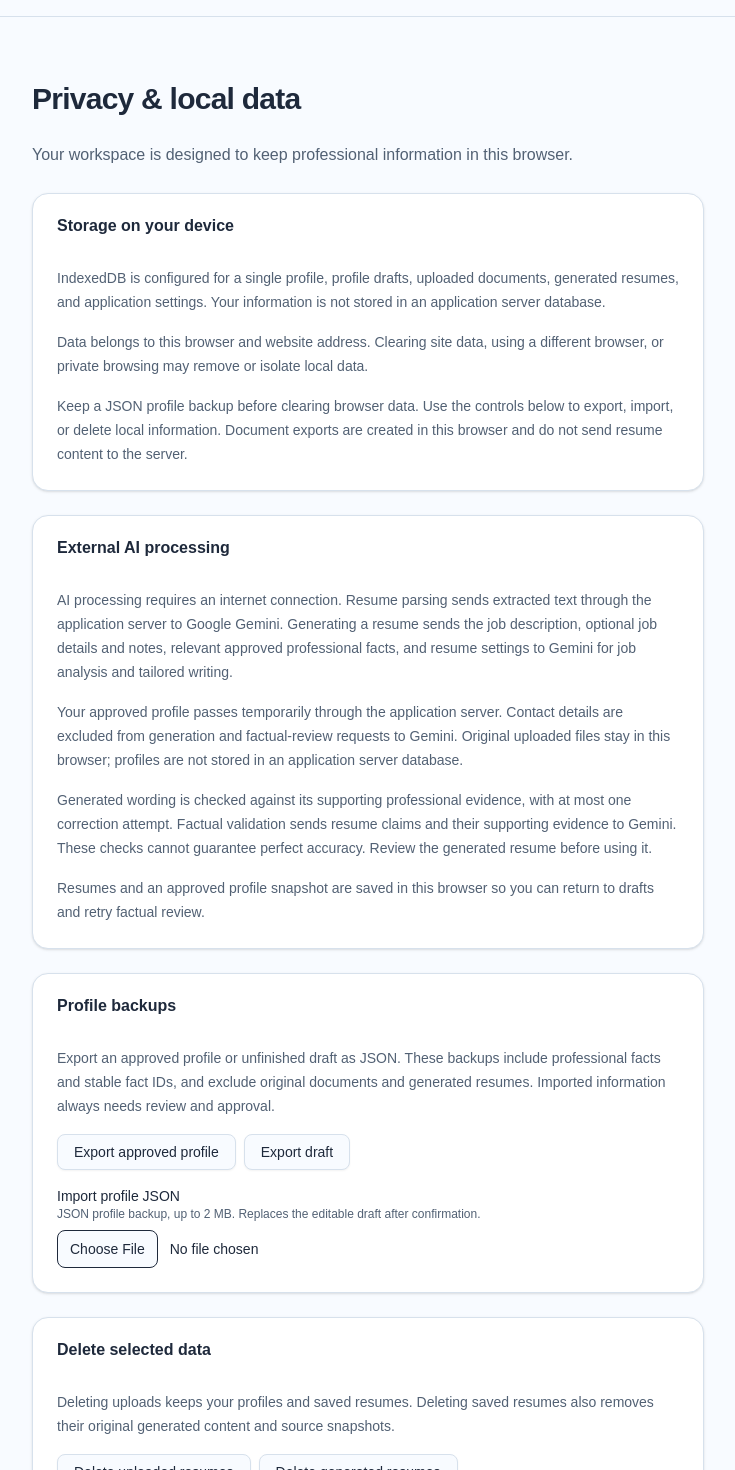
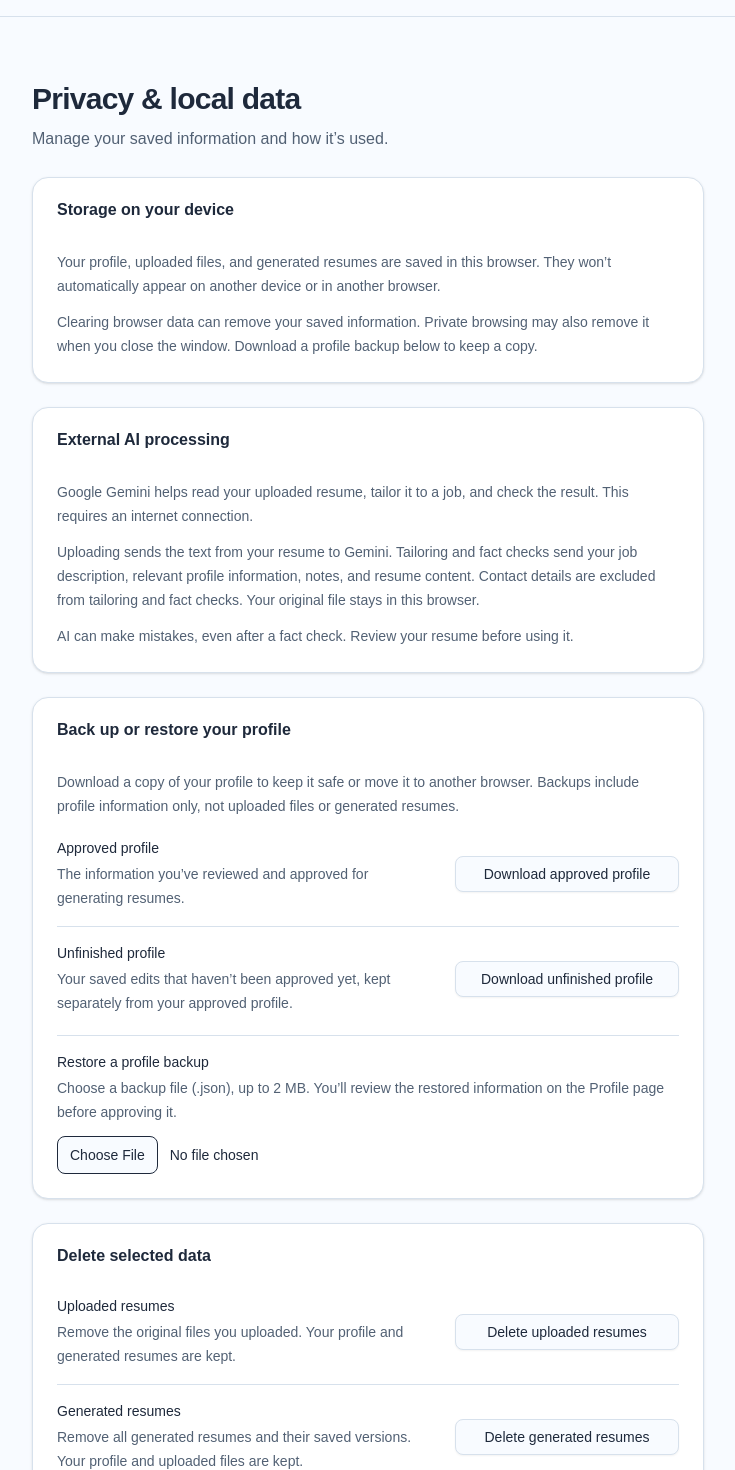
Before and after one commit to iansamuellosch/AIResumeTailor, a Next.js app: page /settings in a window 1280 px wide. Shown: the part 60-1530 px from the top of the page, without its empty margins (64-799 px from the left). Built offline with nearby package versions, Linux system fonts and the light colour scheme.

Commit message:
Clarify Settings copy and align profile data actions

```diff
--- a/src/app/settings/page.tsx
+++ b/src/app/settings/page.tsx
@@ -1,11 +1,30 @@
 import { LocalData } from "@/components/settings/local-data";
 import { ClearResumeData } from "@/components/settings/clear-resume-data";
 import { Card, CardContent, CardHeader, CardTitle } from "@/components/ui/card";
+
 export default function SettingsPage() {
-  return <div className="max-w-2xl space-y-6"><h1 className="text-3xl font-semibold tracking-tight">Privacy & local data</h1><p className="leading-7 text-muted-foreground">Your workspace is designed to keep professional information in this browser.</p><Card><CardHeader><CardTitle>Storage on your device</CardTitle></CardHeader><CardContent className="space-y-4 text-sm leading-6 text-muted-foreground"><p>IndexedDB is configured for a single profile, profile drafts, uploaded documents, generated resumes, and application settings. Your information is not stored in an application server database.</p><p>Data belongs to this browser and website address. Clearing site data, using a different browser, or private browsing may remove or isolate local data.</p><p>Keep a JSON profile backup before clearing browser data. Use the controls below to export, import, or delete local information. Document exports are created in this browser and do not send resume content to the server.</p></CardContent></Card><Card><CardHeader><CardTitle>External AI processing</CardTitle></CardHeader><CardContent className="space-y-4 text-sm leading-6 text-muted-foreground">
-    <p>AI processing requires an internet connection. Resume parsing sends extracted text through the application server to Google Gemini. Generating a resume sends the job description, optional job details and notes, relevant approved professional facts, and resume settings to Gemini for job analysis and tailored writing.</p>
-    <p>Your approved profile passes temporarily through the application server. Contact details are excluded from generation and factual-review requests to Gemini. Original uploaded files stay in this browser; profiles are not stored in an application server database.</p>
-    <p>Generated wording is checked against its supporting professional evidence, with at most one correction attempt. Factual validation sends resume claims and their supporting evidence to Gemini. These checks cannot guarantee perfect accuracy. Review the generated resume before using it.</p>
-    <p>Resumes and an approved profile snapshot are saved in this browser so you can return to drafts and retry factual review.</p>
-  </CardContent></Card><LocalData /><ClearResumeData /><p className="text-sm text-muted-foreground">Application version 0.6.0</p></div>;
+  return <div className="max-w-2xl space-y-6">
+    <div className="space-y-2">
+      <h1 className="text-3xl font-semibold tracking-tight">Privacy & local data</h1>
+      <p className="leading-7 text-muted-foreground">Manage your saved information and how it’s used.</p>
+    </div>
+    <Card>
+      <CardHeader><CardTitle>Storage on your device</CardTitle></CardHeader>
+      <CardContent className="space-y-3 text-sm leading-6 text-muted-foreground">
+        <p>Your profile, uploaded files, and generated resumes are saved in this browser. They won’t automatically appear on another device or in another browser.</p>
+        <p>Clearing browser data can remove your saved information. Private browsing may also remove it when you close the window. Download a profile backup below to keep a copy.</p>
+      </CardContent>
+    </Card>
+    <Card>
+      <CardHeader><CardTitle>External AI processing</CardTitle></CardHeader>
+      <CardContent className="space-y-3 text-sm leading-6 text-muted-foreground">
+        <p>Google Gemini helps read your uploaded resume, tailor it to a job, and check the result. This requires an internet connection.</p>
+        <p>Uploading sends the text from your resume to Gemini. Tailoring and fact checks send your job description, relevant profile information, notes, and resume content. Contact details are excluded from tailoring and fact checks. Your original file stays in this browser.</p>
+        <p>AI can make mistakes, even after a fact check. Review your resume before using it.</p>
+      </CardContent>
+    </Card>
+    <LocalData />
+    <ClearResumeData />
+    <p className="text-sm text-muted-foreground">Application version 0.6.0</p>
+  </div>;
 }
--- a/src/components/settings/local-data.tsx
+++ b/src/components/settings/local-data.tsx
@@ -20,21 +20,36 @@ export function LocalData() {
   async function importFile(file: File) {
     if (file.size > MAX_PROFILE_IMPORT_BYTES) throw new Error("Profile imports are limited to 2 MB.");
     const profile = parseProfileImport(await file.text()); const db = getDatabase(); const revision = await readImportRevision(db);
-    if ((revision.draft || revision.verified) && !window.confirm("Import this profile as a new draft? Your current draft will be replaced. Your approved profile stays unchanged until you review and approve the import.")) return;
+    if ((revision.draft || revision.verified) && !window.confirm("Restore this profile backup? It will replace your unfinished profile. Your approved profile stays unchanged until you review and approve the restored information.")) return;
     await importProfileDraft(db, profile, revision);
     // Full reload ensures any cached editor state reflects the imported draft.
     // eslint-disable-next-line @next/next/no-location-assign-relative-destination -- Import needs a fresh local editor session.
     window.location.assign("/profile");
   }
   return <>
-    <Card><CardHeader><CardTitle>Profile backups</CardTitle></CardHeader><CardContent className="space-y-4">
-      <p className="text-sm leading-6 text-muted-foreground">Export an approved profile or unfinished draft as JSON. These backups include professional facts and stable fact IDs, and exclude original documents and generated resumes. Imported information always needs review and approval.</p>
-      <div className="flex flex-wrap gap-2"><Button disabled={busy} variant="outline" onClick={() => void run(() => backup("verified"))}>Export approved profile</Button><Button disabled={busy} variant="outline" onClick={() => void run(() => backup("draft"))}>Export draft</Button></div>
-      <div><label htmlFor="profile-import" className="block text-sm font-medium">Import profile JSON</label><p id="profile-import-help" className="mb-2 text-xs text-muted-foreground">JSON profile backup, up to 2 MB. Replaces the editable draft after confirmation.</p><input id="profile-import" type="file" accept=".json,application/json" disabled={busy} aria-describedby="profile-import-help" onChange={(event) => { const file = event.target.files?.[0]; event.target.value = ""; if (file) void run(() => importFile(file)); }} className="block w-full min-w-0 text-sm file:mr-3 file:rounded-md file:border file:bg-background file:px-3 file:py-2 file:font-medium" /></div>
+    <Card><CardHeader><CardTitle>Back up or restore your profile</CardTitle></CardHeader><CardContent className="space-y-5">
+      <p className="text-sm leading-6 text-muted-foreground">Download a copy of your profile to keep it safe or move it to another browser. Backups include profile information only, not uploaded files or generated resumes.</p>
+      <div className="divide-y">
+        <div className="flex flex-col gap-3 pb-4 sm:flex-row sm:items-center sm:justify-between sm:gap-5">
+          <div className="space-y-1"><h3 className="text-sm font-medium">Approved profile</h3><p className="text-sm leading-6 text-muted-foreground">The information you’ve reviewed and approved for generating resumes.</p></div>
+          <Button className="shrink-0 sm:w-56" disabled={busy} variant="outline" onClick={() => void run(() => backup("verified"))}>Download approved profile</Button>
+        </div>
+        <div className="flex flex-col gap-3 pt-4 sm:flex-row sm:items-center sm:justify-between sm:gap-5">
+          <div className="space-y-1"><h3 className="text-sm font-medium">Unfinished profile</h3><p className="text-sm leading-6 text-muted-foreground">Your saved edits that haven’t been approved yet, kept separately from your approved profile.</p></div>
+          <Button className="shrink-0 sm:w-56" disabled={busy} variant="outline" onClick={() => void run(() => backup("draft"))}>Download unfinished profile</Button>
+        </div>
+      </div>
+      <div className="border-t pt-4"><label htmlFor="profile-import" className="block text-sm font-medium">Restore a profile backup</label><p id="profile-import-help" className="mb-3 mt-1 text-sm leading-6 text-muted-foreground">Choose a backup file (.json), up to 2 MB. You’ll review the restored information on the Profile page before approving it.</p><input id="profile-import" type="file" accept=".json,application/json" disabled={busy} aria-describedby="profile-import-help" onChange={(event) => { const file = event.target.files?.[0]; event.target.value = ""; if (file) void run(() => importFile(file)); }} className="block w-full min-w-0 text-sm file:mr-3 file:rounded-md file:border file:bg-background file:px-3 file:py-2 file:font-medium" /></div>
     </CardContent></Card>
-    <Card><CardHeader><CardTitle>Delete selected data</CardTitle></CardHeader><CardContent className="space-y-4">
-      <p className="text-sm leading-6 text-muted-foreground">Deleting uploads keeps your profiles and saved resumes. Deleting saved resumes also removes their original generated content and source snapshots.</p>
-      <div className="flex flex-wrap gap-2"><Button variant="outline" disabled={busy} onClick={() => void run(async () => { if (!window.confirm("Delete all original uploaded files from this browser? Profiles and saved resumes will be kept.")) return; await deleteUploadedDocuments(getDatabase()); setMessage("Uploaded files deleted. Profiles and saved resumes were kept."); })}>Delete uploaded resumes</Button><Button variant="outline" disabled={busy} onClick={() => void run(async () => { if (!window.confirm("Delete all saved resumes, original generated content, and their source snapshots? This cannot be undone.")) return; await deleteSavedResumes(getDatabase()); setMessage("Saved resumes deleted. Your profile and uploaded files were kept."); })}>Delete generated resumes</Button></div>
+    <Card><CardHeader><CardTitle>Delete selected data</CardTitle></CardHeader><CardContent className="divide-y">
+      <div className="flex flex-col gap-3 pb-4 sm:flex-row sm:items-center sm:justify-between sm:gap-5">
+        <div className="space-y-1"><h3 className="text-sm font-medium">Uploaded resumes</h3><p className="text-sm leading-6 text-muted-foreground">Remove the original files you uploaded. Your profile and generated resumes are kept.</p></div>
+        <Button className="shrink-0 sm:w-56" variant="outline" disabled={busy} onClick={() => void run(async () => { if (!window.confirm("Delete all original uploaded files from this browser? Profiles and saved resumes will be kept.")) return; await deleteUploadedDocuments(getDatabase()); setMessage("Uploaded files deleted. Profiles and saved resumes were kept."); })}>Delete uploaded resumes</Button>
+      </div>
+      <div className="flex flex-col gap-3 pt-4 sm:flex-row sm:items-center sm:justify-between sm:gap-5">
+        <div className="space-y-1"><h3 className="text-sm font-medium">Generated resumes</h3><p className="text-sm leading-6 text-muted-foreground">Remove all generated resumes and their saved versions. Your profile and uploaded files are kept.</p></div>
+        <Button className="shrink-0 sm:w-56" variant="outline" disabled={busy} onClick={() => void run(async () => { if (!window.confirm("Delete all generated resumes and their saved versions from this browser? This cannot be undone. Your profile and uploaded files will be kept.")) return; await deleteSavedResumes(getDatabase()); setMessage("Saved resumes deleted. Your profile and uploaded files were kept."); })}>Delete generated resumes</Button>
+      </div>
     </CardContent></Card>
     <p role="status" aria-label="Local data status" className="text-sm">{busy ? "Updating local data…" : message}</p>{error && <p role="alert" aria-label="Local data error" className="text-sm text-destructive">{error}</p>}
   </>;
```
Also changed, not shown: 1 other file (tests, documents, lock files or other folders).
